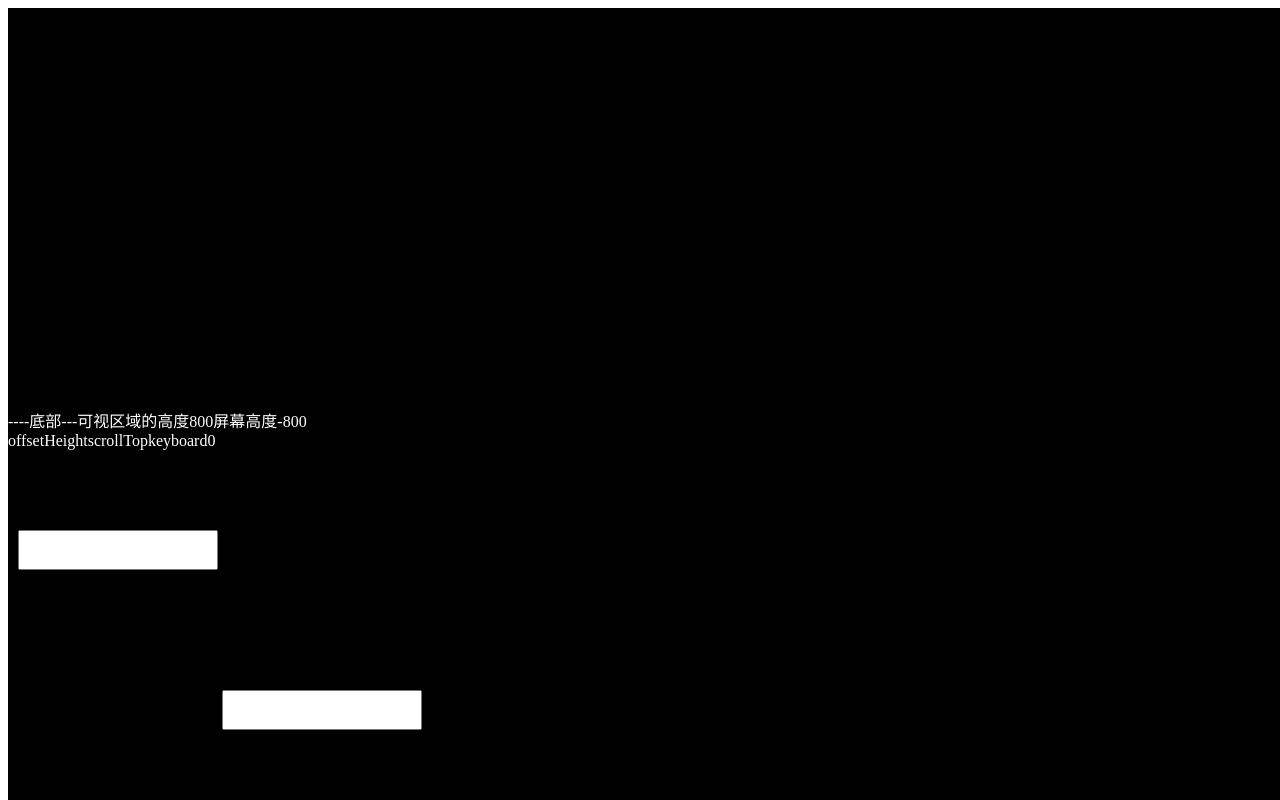
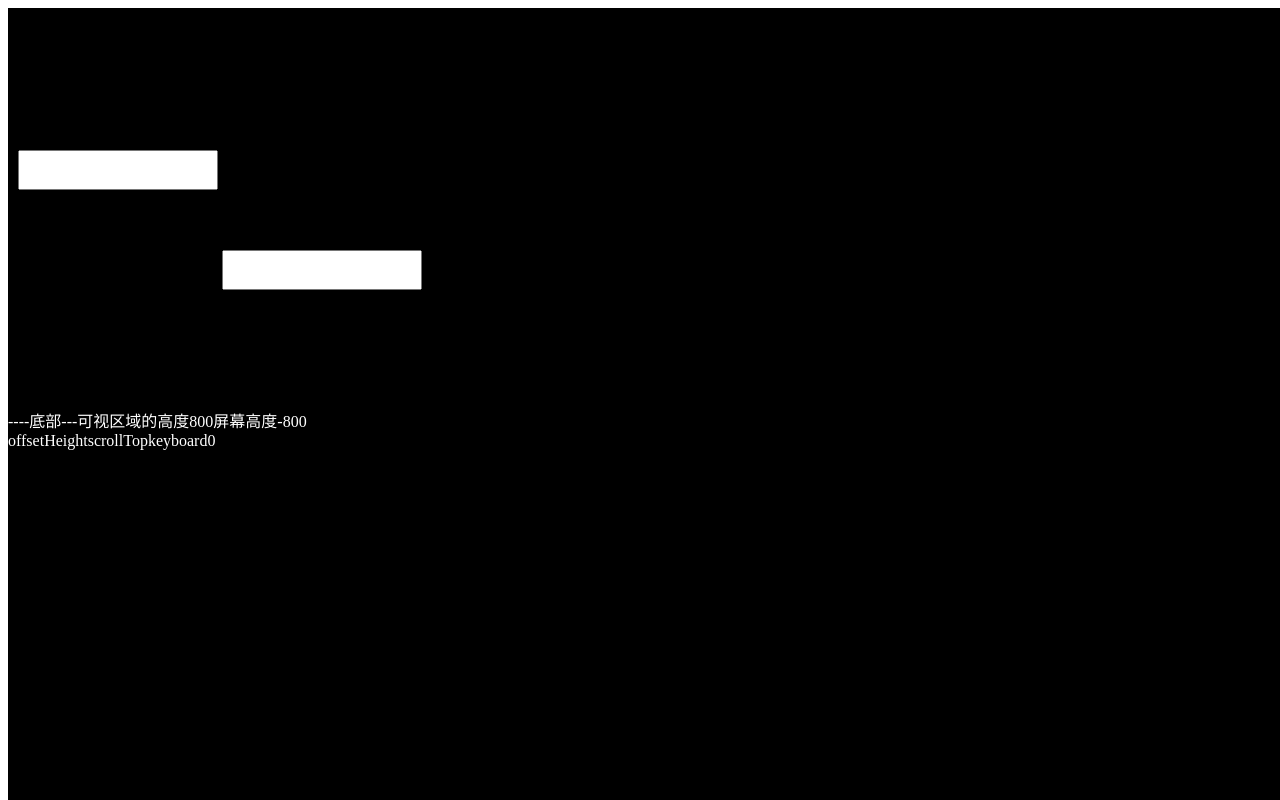
Before and after one commit to greedy2021/greedy2021.github.io, a plain HTML site: page test_mobile.html in a window 1280 px wide. Drawn offline with Linux system fonts and the light colour scheme.

Commit message:
add file

```diff
--- a/test_mobile.html
+++ b/test_mobile.html
@@ -6,8 +6,8 @@
 <body>
 <div id="div_cont" style="position:absolute;width:100%;height:100vh;background-color:black">
 <span id="txt_info" style="position:relative;top:50%;color:white"></span>
-<input style="position:relative;top:60%;left:10px;width:200px;height:40px"/>
-<input id="ipt_bottom" style="position:relative;top:80%;left:10px;width:200px;height:40px"/>
+<input style="position:relative;top:100px;left:10px;width:200px;height:40px"/>
+<input id="ipt_bottom" style="position:relative;top:200px;left:10px;width:200px;height:40px"/>
 </div>
 </body>
 <script>
```
